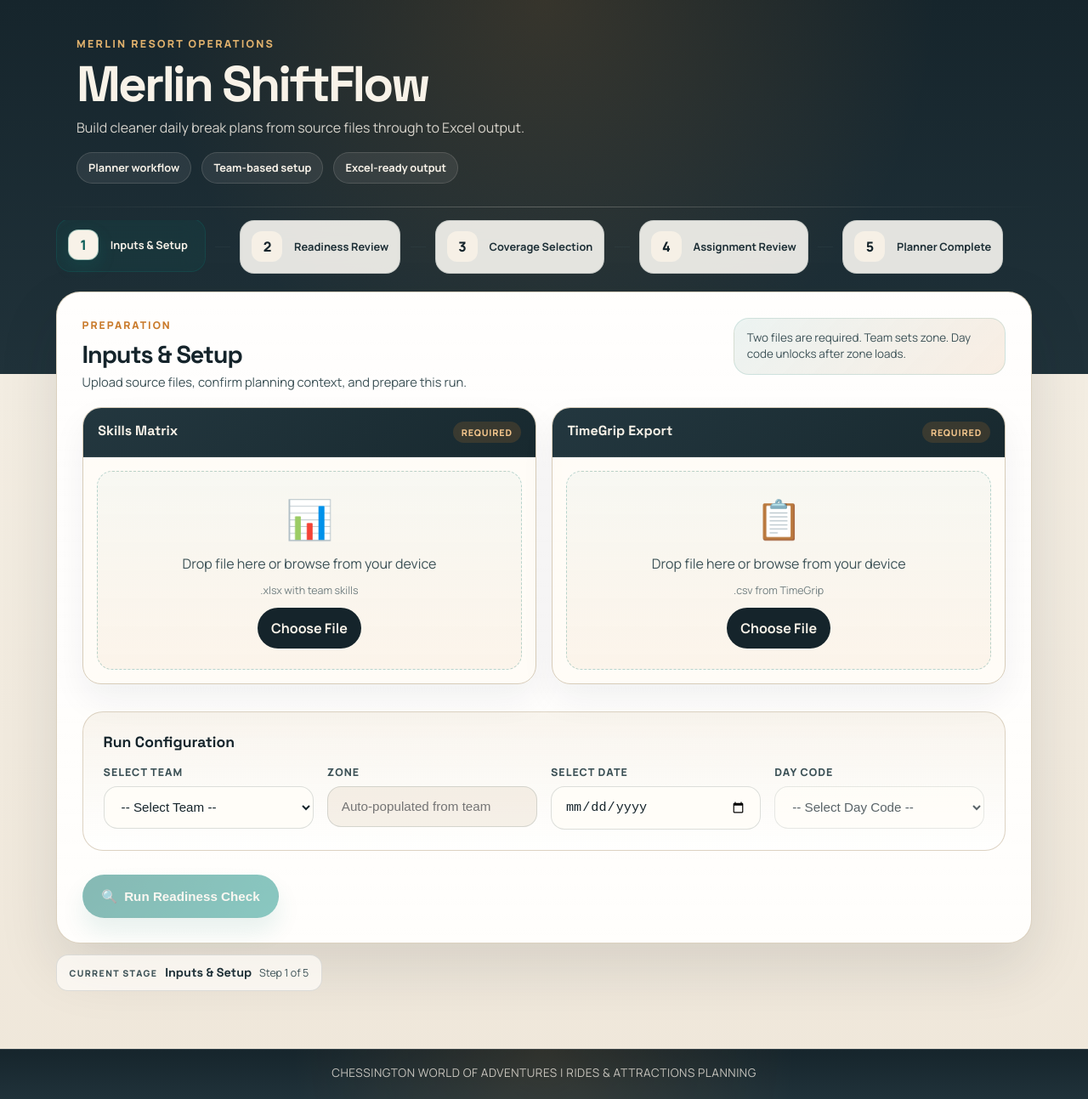
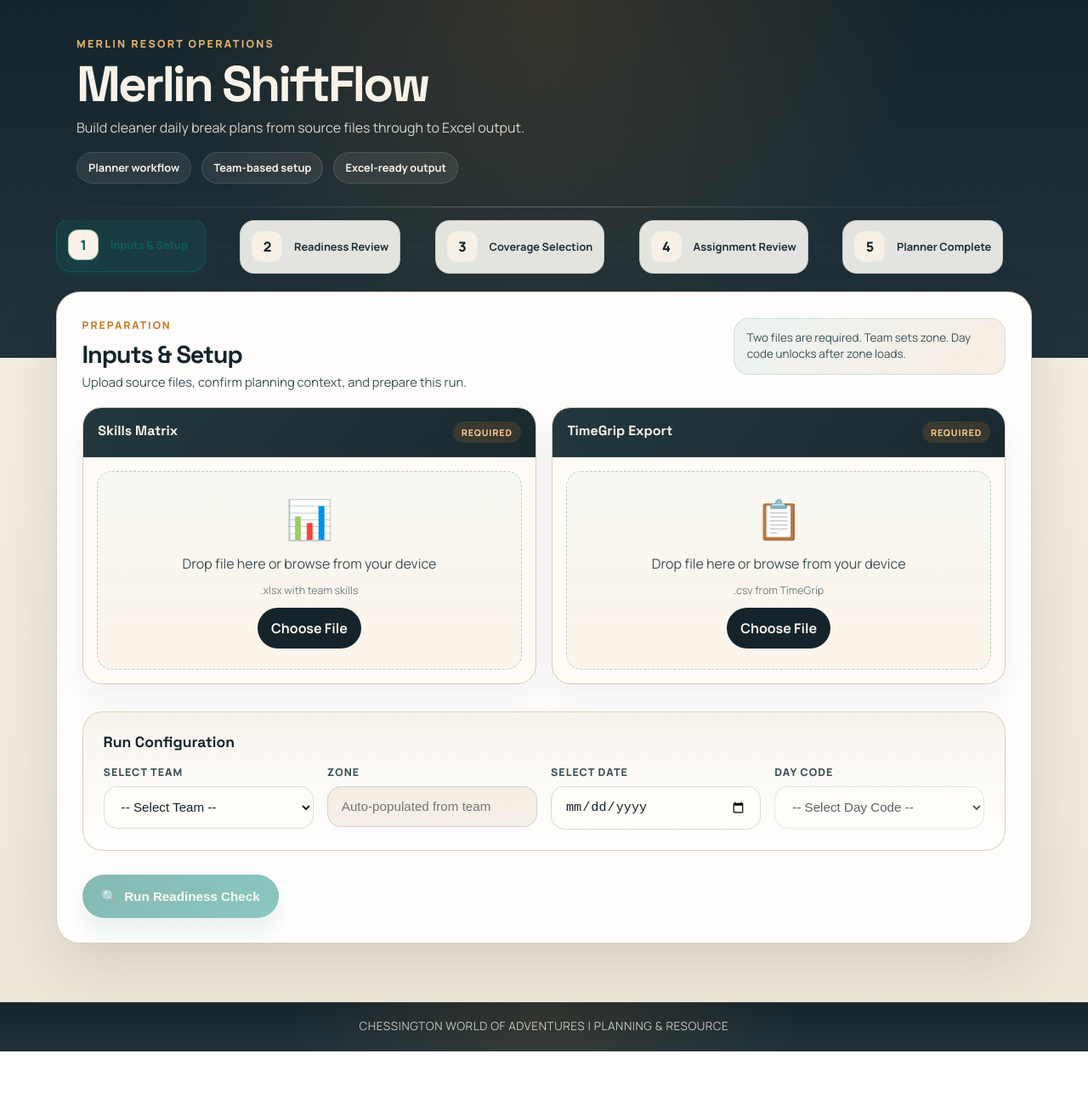
Before and after one commit to EGExcelsior/Smart-Break-Scheduler, a React (Create React App) app in the folder frontend/: page / in a window 1280 px wide. Shown: the whole page at 85% size. After the commit the page ends 1237 px from the top, so only its background shows below. Built offline with nearby package versions, Linux system fonts and the light colour scheme; the HTML template or start-up script is replaced by a standard one.

Commit message:
refactor(frontend): remove redundant current stage footer and emphasize active progress step

```diff
--- a/frontend/src/App.js
+++ b/frontend/src/App.js
@@ -23,7 +23,7 @@ function App() {
       </main>
 
       <footer className="App-footer">
-        <p>Chessington World of Adventures | Rides & Attractions Planning</p>
+        <p>Chessington World of Adventures | Planning & Resource</p>
       </footer>
     </div>
   );
--- a/frontend/src/components/SchedulerWorkflow.jsx
+++ b/frontend/src/components/SchedulerWorkflow.jsx
@@ -67,7 +67,6 @@ const SchedulerWorkflow = () => {
     }
   } = useSchedulerWorkflow();
 
-  const currentStepLabel = STEP_LABELS[currentStep - 1];
 
   return (
     <div className="modern-workflow">
@@ -138,11 +137,6 @@ const SchedulerWorkflow = () => {
           />
         )}
 
-        <div className="workflow-stage-footer" aria-live="polite">
-          <span className="workflow-stage-footer-label">Current stage</span>
-          <strong>{currentStepLabel}</strong>
-          <p>Step {currentStep} of {STEP_LABELS.length}</p>
-        </div>
       </section>
     </div>
   );
--- a/frontend/src/components/schedulerWorkflow/styles/base.css
+++ b/frontend/src/components/schedulerWorkflow/styles/base.css
@@ -27,36 +27,6 @@
   width: min(1180px, 100%);
   margin: 0 auto;
   padding: 0 1rem 0.4rem;
-}
-
-.workflow-stage-footer {
-  margin-top: 0.8rem;
-  padding: 0.7rem 0.9rem;
-  border-radius: 14px;
-  border: 1px solid rgba(61, 82, 87, 0.16);
-  background: rgba(255, 253, 248, 0.74);
-  color: var(--mw-ink-900);
-  display: inline-flex;
-  align-items: baseline;
-  gap: 0.55rem;
-}
-
-.workflow-stage-footer-label {
-  font-size: 0.66rem;
-  letter-spacing: 0.13em;
-  text-transform: uppercase;
-  font-weight: 800;
-  color: var(--mw-ink-700);
-}
-
-.workflow-stage-footer strong {
-  font-size: 0.9rem;
-  font-family: 'Space Grotesk', 'Manrope', sans-serif;
-}
-
-.workflow-stage-footer p {
-  font-size: 0.78rem;
-  color: var(--mw-ink-700);
 }
 
 .workflow-intro {
--- a/frontend/src/components/schedulerWorkflow/styles/progress.css
+++ b/frontend/src/components/schedulerWorkflow/styles/progress.css
@@ -29,6 +29,12 @@
   transform: translateY(-2px);
 }
 
+.progress-step.current {
+  background: rgba(15, 118, 110, 0.2);
+  border-color: rgba(15, 118, 110, 0.46);
+  box-shadow: 0 10px 24px rgba(var(--mw-brand-rgb), 0.16);
+}
+
 .progress-step.completed {
   background: rgba(201, 122, 43, 0.14);
   border-color: rgba(201, 122, 43, 0.26);
@@ -48,7 +54,7 @@
   transition: all 0.25s ease;
 }
 
-.progress-step.active .step-number {
+.progress-step.current .step-number {
   background: #f8f2e8;
   color: var(--mw-brand-600);
   border: 1px solid rgba(var(--mw-brand-rgb), 0.36);
@@ -69,8 +75,8 @@
   line-height: 1.35;
 }
 
-.progress-step.active .step-label {
-  color: #f8f2e8;
+.progress-step.current .step-label {
+  color: var(--mw-brand-600);
 }
 
 .progress-line {
--- a/frontend/src/components/schedulerWorkflow/ui/ProgressBar.jsx
+++ b/frontend/src/components/schedulerWorkflow/ui/ProgressBar.jsx
@@ -9,15 +9,16 @@ const ProgressBar = ({ currentStep }) => {
       {STEP_LABELS.map((label, index) => {
         const stepNumber = index + 1;
         const isActive = currentStep >= stepNumber;
+        const isCurrent = currentStep === stepNumber;
         const isCompleted = currentStep > stepNumber;
         const stepStatus = isCompleted ? 'completed' : isActive ? 'current' : 'upcoming';
 
         return (
           <Fragment key={label}>
             <div
-              className={`progress-step ${isActive ? 'active' : ''} ${isCompleted ? 'completed' : ''}`.trim()}
+              className={`progress-step ${isActive ? 'active' : ''} ${isCurrent ? 'current' : ''} ${isCompleted ? 'completed' : ''}`.trim()}
               role="listitem"
-              aria-current={currentStep === stepNumber ? 'step' : undefined}
+              aria-current={isCurrent ? 'step' : undefined}
               aria-label={`Step ${stepNumber} of ${totalSteps}: ${label}, ${stepStatus}`}
             >
               <div className="step-number" aria-hidden="true">{stepNumber}</div>
```
